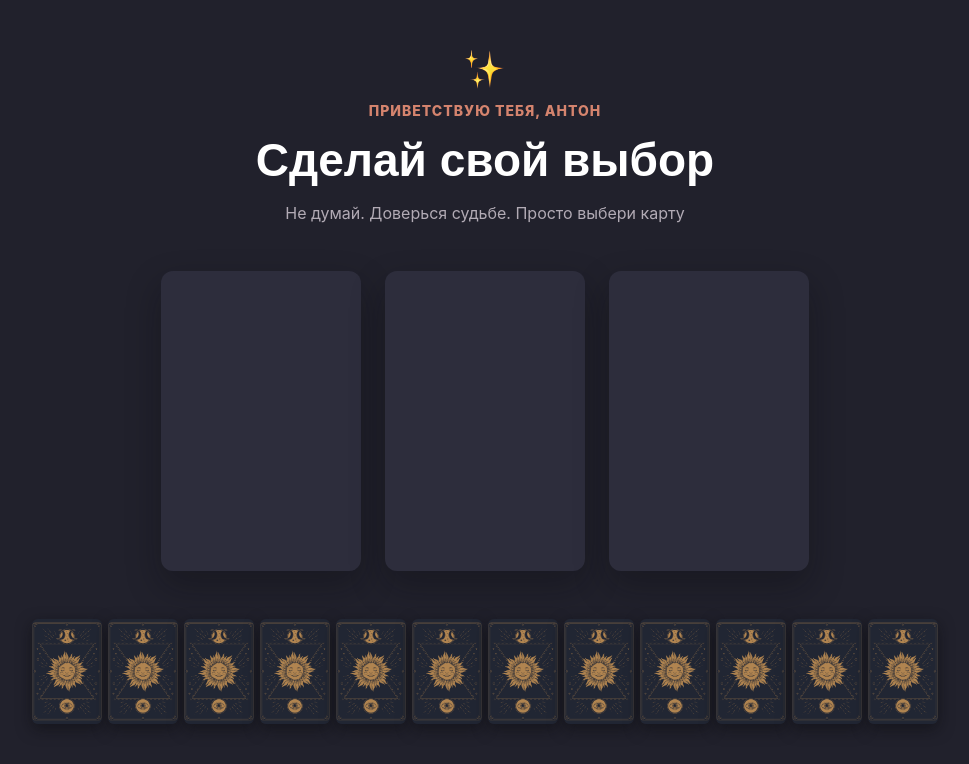
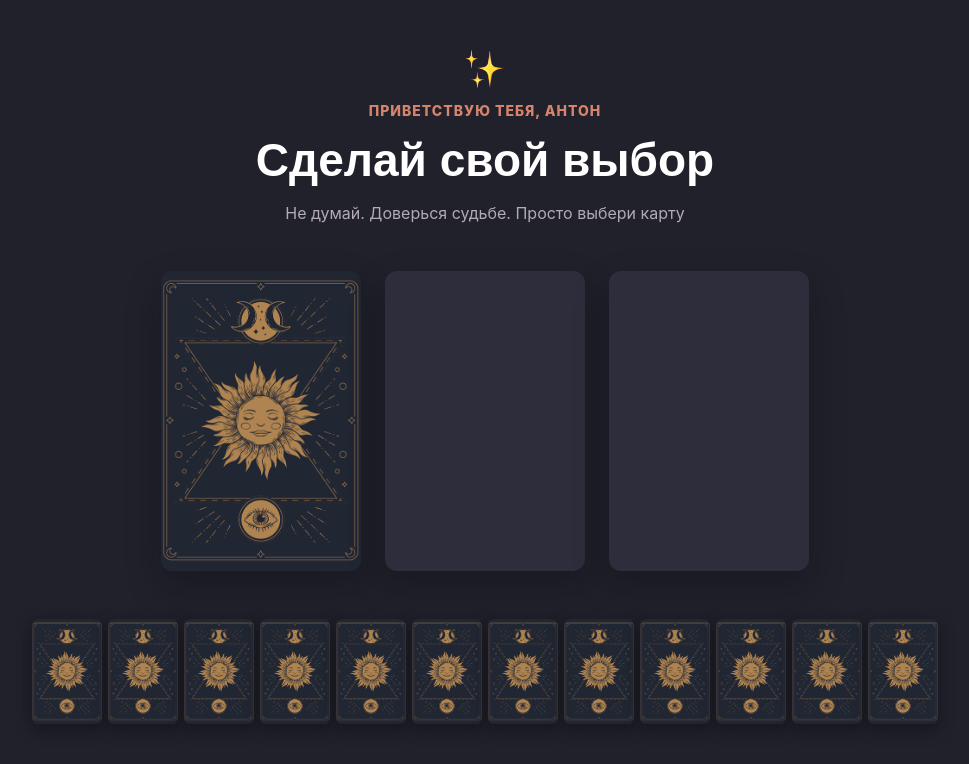
Before and after one commit to plootony/MISTY, a Vue app: page /card-selection in a window 1280 px wide. Both pictures are taken after a click on the element 222 px from the left and 671 px from the top of the page. Shown: the top 764 px of the page, without its empty margins (155-1124 px from the left). Built offline with nearby package versions, Linux system fonts and the light colour scheme.

Commit message:
base interactive

```diff
--- a/src/components/AnswerModal.vue
+++ b/src/components/AnswerModal.vue
@@ -1,12 +1,25 @@
 <script setup>
+import { useRouter } from 'vue-router';
 import { useUserStore } from '@/stores/user.store';
+import { useModalStore } from '@/stores/modal.store';
 
+const router = useRouter();
 const userStore = useUserStore();
+const modalStore = useModalStore();
+
+const startOver = () => {
+    modalStore.resetSelection();
+    router.push('/');
+};
+
+const closeModal = () => {
+    modalStore.closeAnswerModal();
+};
 </script>
 
 <template>
     <div class="modal">
-        <div class="modal__overlay"></div>
+        <div class="modal__overlay" @click="closeModal"></div>
         <div class="modal__container">
             <div class="modal__content modal__content--answer">
                 <div class="answer">
@@ -31,7 +44,7 @@ const userStore = useUserStore();
                         </p>
                     </div>
 
-                    <button class="btn btn--primary">Еще раз</button>
+                    <button class="btn btn--primary" @click="startOver">Еще раз</button>
                 </div>
             </div>
         </div>
--- a/src/components/CardResultModal.vue
+++ b/src/components/CardResultModal.vue
@@ -1,12 +1,23 @@
 <script setup>
 import { useCardSelector } from '@/stores/cardSelector.store';
+import { useModalStore } from '@/stores/modal.store';
 
 const cardStore = useCardSelector();
+const modalStore = useModalStore();
+
+const goToAnswer = () => {
+    modalStore.closeCardResultModal();
+    modalStore.openAnswerModal();
+};
+
+const closeModal = () => {
+    modalStore.closeCardResultModal();
+};
 </script>
 
 <template>
     <div class="modal">
-        <div class="modal__overlay"></div>
+        <div class="modal__overlay" @click="closeModal"></div>
         <div class="modal__container">
             <div class="modal__content modal__content--card-result">
                 <div class="card-result">
@@ -33,7 +44,7 @@ const cardStore = useCardSelector();
                             </p>
                         </div>
 
-                        <button class="btn btn--primary">Далее</button>
+                        <button class="btn btn--primary" @click="goToAnswer">Далее</button>
                     </div>
                 </div>
             </div>
@@ -75,6 +86,7 @@ const cardStore = useCardSelector();
     &__content {
         background-color: $color-bg-light;
         box-shadow: 0px 15px 35px 0px rgba(10, 10, 12, 0.3215686274509804);
+        max-width: 920px;
     }
 }
 
--- /dev/null
+++ b/src/stores/modal.store.js
@@ -0,0 +1,54 @@
+import { ref } from 'vue'
+import { defineStore } from 'pinia'
+
+export const useModalStore = defineStore('modalStore', () => {
+    const isCardResultModalOpen = ref(false)
+    const isAnswerModalOpen = ref(false)
+    const selectedCards = ref([])
+    const selectedSpread = ref(null)
+    const userQuestion = ref('')
+
+    const openCardResultModal = () => {
+        isCardResultModalOpen.value = true
+    }
+
+    const closeCardResultModal = () => {
+        isCardResultModalOpen.value = false
+    }
+
+    const openAnswerModal = () => {
+        isAnswerModalOpen.value = true
+    }
+
+    const closeAnswerModal = () => {
+        isAnswerModalOpen.value = false
+    }
+
+    const addSelectedCard = (card) => {
+        if (selectedCards.value.length < (selectedSpread.value?.cardsCount || 3)) {
+            selectedCards.value.push(card)
+        }
+    }
+
+    const resetSelection = () => {
+        selectedCards.value = []
+        selectedSpread.value = null
+        userQuestion.value = ''
+        isCardResultModalOpen.value = false
+        isAnswerModalOpen.value = false
+    }
+
+    return {
+        isCardResultModalOpen,
+        isAnswerModalOpen,
+        selectedCards,
+        selectedSpread,
+        userQuestion,
+        openCardResultModal,
+        closeCardResultModal,
+        openAnswerModal,
+        closeAnswerModal,
+        addSelectedCard,
+        resetSelection
+    }
+})
--- a/src/views/HomeView.vue
+++ b/src/views/HomeView.vue
@@ -1,9 +1,28 @@
 <script setup>
+import { watch } from 'vue';
 import { useUserStore } from '@/stores/user.store';
 import { useCardSelector } from '@/stores/cardSelector.store';
+import { useModalStore } from '@/stores/modal.store';
+import CardResultModal from '@/components/CardResultModal.vue';
+import AnswerModal from '@/components/AnswerModal.vue';
 
 const userStore = useUserStore();
 const cardStore = useCardSelector();
+const modalStore = useModalStore();
+
+const selectCard = (card) => {
+    const maxCards = modalStore.selectedSpread?.cardsCount || 3;
+    if (modalStore.selectedCards.length < maxCards) {
+        modalStore.addSelectedCard(card);
+    }
+};
+
+watch(() => modalStore.selectedCards.length, (newLength) => {
+    const maxCards = modalStore.selectedSpread?.cardsCount || 3;
+    if (newLength === maxCards) {
+        modalStore.openCardResultModal();
+    }
+});
 </script>
 
 <template>
@@ -16,9 +35,19 @@ const cardStore = useCardSelector();
         </div>
 
         <div class="card-selector__selected">
-            <div class="card-selector__selected-card"></div>
-            <div class="card-selector__selected-card"></div>
-            <div class="card-selector__selected-card"></div>
+            <div
+                v-for="index in (modalStore.selectedSpread?.cardsCount || 3)"
+                :key="index"
+                class="card-selector__selected-card"
+                :class="{ 'card-selector__selected-card--filled': modalStore.selectedCards[index - 1] }"
+            >
+                <img
+                    v-if="modalStore.selectedCards[index - 1]"
+                    class="card-selector__selected-card-image"
+                    src="@/assets/images/card-back.png"
+                    alt="Выбранная карта"
+                >
+            </div>
         </div>
 
         <div class="card-selector__deck">
@@ -26,6 +55,7 @@ const cardStore = useCardSelector();
                 v-for="card in cardStore.deck"
                 :key="card.id"
                 class="card-selector__deck-card"
+                @click="selectCard(card)"
             >
                 <img
                     class="card-selector__deck-card-image"
@@ -34,6 +64,9 @@ const cardStore = useCardSelector();
                 >
             </div>
         </div>
+
+        <CardResultModal v-if="modalStore.isCardResultModalOpen" />
+        <AnswerModal v-if="modalStore.isAnswerModalOpen" />
     </div>
 </template>
 
@@ -98,6 +131,16 @@ const cardStore = useCardSelector();
         background-color: $color-bg-light;
         border-radius: 12px;
         box-shadow: 0px 15px 35px 0px rgba(10, 10, 12, 0.3215686274509804);
+        display: flex;
+        align-items: center;
+        justify-content: center;
+        overflow: hidden;
+    }
+
+    &__selected-card-image {
+        width: 100%;
+        height: 100%;
+        object-fit: cover;
     }
 
     &__deck {
--- a/src/views/QuestionView.vue
+++ b/src/views/QuestionView.vue
@@ -1,7 +1,18 @@
 <script setup>
+import { ref } from 'vue';
+import { useRouter } from 'vue-router';
 import { useUserStore } from '@/stores/user.store';
+import { useModalStore } from '@/stores/modal.store';
 
+const router = useRouter();
 const userStore = useUserStore();
+const modalStore = useModalStore();
+const question = ref('');
+
+const submitQuestion = () => {
+    modalStore.userQuestion = question.value;
+    router.push('/card-selection');
+};
 </script>
 
 <template>
@@ -15,12 +26,13 @@ const userStore = useUserStore();
 
         <div class="question__content">
             <textarea
+                v-model="question"
                 class="question__textarea"
                 name="spreadText"
                 placeholder="Что делать, если не к чему стремиться?"
             ></textarea>
 
-            <button class="btn btn--primary">Задать вопрос</button>
+            <button class="btn btn--primary" @click="submitQuestion">Задать вопрос</button>
         </div>
     </div>
 </template>
--- a/src/views/SpreadSelectorView.vue
+++ b/src/views/SpreadSelectorView.vue
@@ -1,9 +1,18 @@
 <script setup>
+import { useRouter } from 'vue-router';
 import { useSpreadSelector } from '@/stores/spreadSelector.store';
 import { useUserStore } from '@/stores/user.store';
+import { useModalStore } from '@/stores/modal.store';
 
+const router = useRouter();
 const spreadStore = useSpreadSelector();
 const userStore = useUserStore();
+const modalStore = useModalStore();
+
+const selectSpread = (spread) => {
+    modalStore.selectedSpread = spread;
+    router.push('/question');
+};
 </script>
 
 <template>
@@ -19,6 +28,7 @@ const userStore = useUserStore();
                 v-for="spread in spreadStore.spreads"
                 :key="spread.id"
                 class="spread-selector__card"
+                @click="selectSpread(spread)"
             >
                 <img :src="spread.image" :alt="spread.name" class="spread-selector__card-image">
                 <div class="spread-selector__card-body">
```
